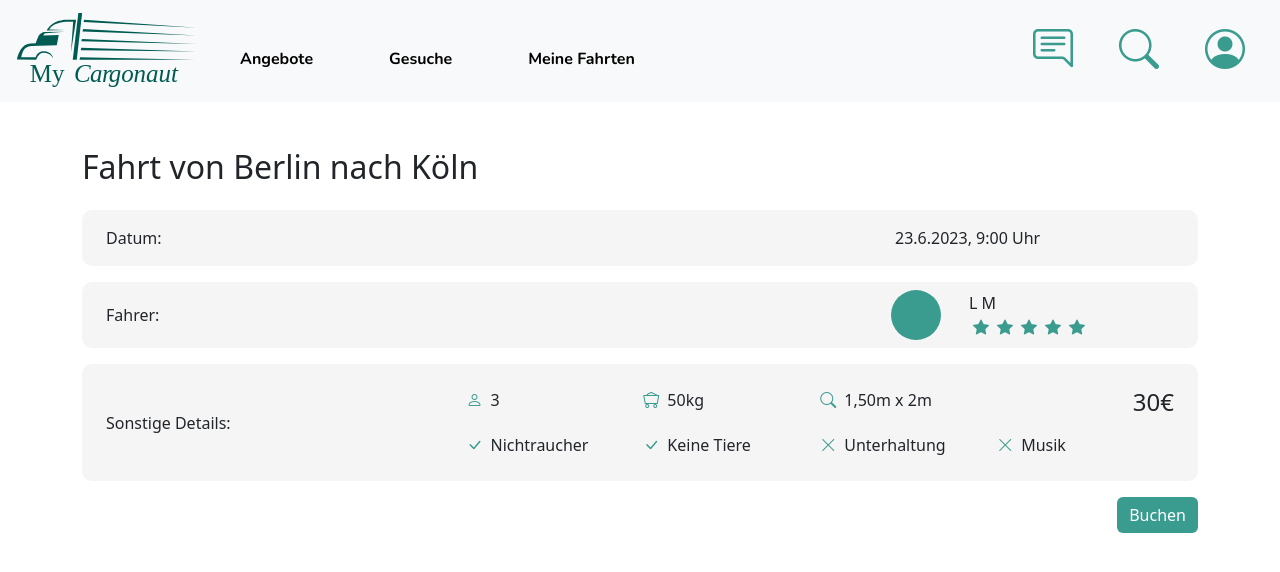
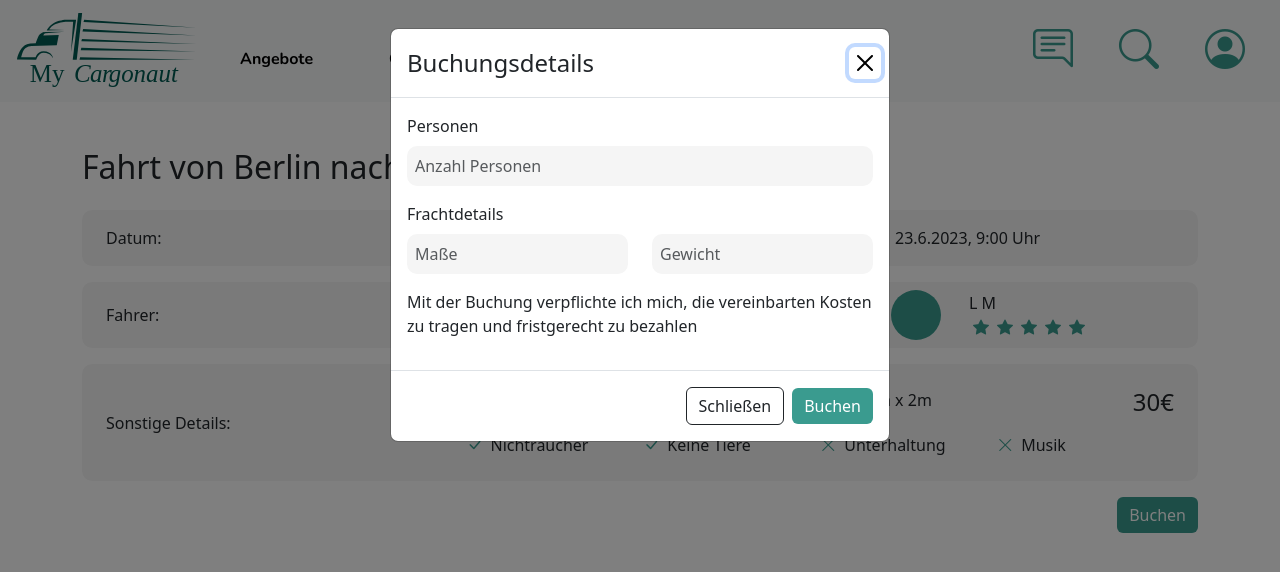
Before and after one commit to MaxMaxner/kms-cargonaut-cicd, an Angular app in the folder frontend/: page /offer-details/1 in a window 1280 px wide. Both pictures are taken after a click on the button "Buchen". Shown: the top 572 px of the page. Built offline with nearby package versions, Linux system fonts and the light colour scheme; what @ng-icons/core, @ng-icons/heroicons would draw is missing.

Commit message:
add style and functionality of Modal

```diff
--- a/frontend/src/app/book-offer-details/book-offer-details.component.html
+++ b/frontend/src/app/book-offer-details/book-offer-details.component.html
@@ -1,14 +1,33 @@
-<div class="modal-header"><h4 class="modal-title">Edit Entry</h4>
+<div class="modal-header"><h4 class="modal-title">Buchungsdetails</h4>
   <button type="button" class="btn-close" aria-label="Close" (click)="activeModal.dismiss()">
   </button>
 </div>
 <div class="modal-body">
   <div class="form-group">
-    <label for="itemInput">Title</label>
-    <input type="text" class="form-control" id="itemInput" [(ngModel)]="title">
+    <div class="row">
+      <div class="col">
+        <label for="personsInput" class="mb-2">Personen</label>
+        <input type="text" class="form-control p-2" id="personsInput" [(ngModel)]="persons" placeholder="Anzahl Personen" style="background-color: #F5F5F5; border-radius: 10px; border: none">
+      </div>
+
+      </div>
+    <div class="row">
+      <label for="transportSizeInput" class="mb-2 mt-3">Frachtdetails</label>
+      <div class="col">
+        <input type="text" class="form-control p-2" id="transportSizeInput" [(ngModel)]="size" placeholder="Maße" style="background-color: #F5F5F5; border-radius: 10px; border: none">
+      </div>
+      <div class="col">
+        <input type="text" class="form-control p-2" id="transportWeightInput" [(ngModel)]="weight" placeholder="Gewicht" style="background-color: #F5F5F5; border-radius: 10px; border: none">
+      </div>
+    </div>
+   </div>
+  <div class="row">
+    <div class="col">
+      <p class="mt-3">Mit der Buchung verpflichte ich mich, die vereinbarten Kosten zu tragen und fristgerecht zu bezahlen</p>
+    </div>
   </div>
 </div>
 <div class="modal-footer">
   <button type="button" class="btn btn-outline-dark" (click)="activeModal.dismiss()">Schließen</button>
-  <button type="button" class="btn btn-success" (click)="save()">Speichern</button>
+  <button type="button" class="btn btn-primary" style="background-color:#3A9B8F; border: none;" (click)="save()">Buchen</button>
 </div>
--- a/frontend/src/app/book-offer-details/book-offer-details.component.ts
+++ b/frontend/src/app/book-offer-details/book-offer-details.component.ts
@@ -1,4 +1,5 @@
 import { Component } from '@angular/core';
+import {NgbActiveModal} from "@ng-bootstrap/ng-bootstrap";
 
 @Component({
   selector: 'app-book-offer-details',
@@ -6,14 +7,16 @@
   styleUrls: ['./book-offer-details.component.scss']
 })
 export class BookOfferDetailsComponent {
-  public title: string;
+  public persons = "";
+  public size = "";
+  public weight = ""
 
   constructor(public activeModal: NgbActiveModal) {
   }
 
   save() {
-    if (this.title.trim().length > 0) {
-      this.activeModal.close(this.title);
+    if (this.persons.trim().length !== 0 || this.size.trim().length !== 0 && this.weight.trim().length !== 0) {
+      this.activeModal.close({persons: this.persons, size: this.size, weight: this.weight});
     }
   }
 }
--- a/frontend/src/app/offer-details/offer-details.component.html
+++ b/frontend/src/app/offer-details/offer-details.component.html
@@ -147,7 +147,7 @@
   </div>
 
   <div *ngIf=!owner&&!booked class="d-flex my-3" style="justify-content: flex-end">
-    <button type="button" class="btn btn-primary" style="background-color:#3A9B8F; border: none">Buchen</button>
+    <button type="button" (click)="book()" class="btn btn-primary" style="background-color:#3A9B8F; border: none">Buchen</button>
   </div>
 
   <div *ngIf="owner" class="d-flex my-3" style="justify-content: flex-end">
--- a/frontend/src/app/offer-details/offer-details.component.ts
+++ b/frontend/src/app/offer-details/offer-details.component.ts
@@ -1,5 +1,7 @@
 import { Component, OnInit } from '@angular/core';
 import {ActivatedRoute} from "@angular/router";
+import {NgbModal} from "@ng-bootstrap/ng-bootstrap";
+import {BookOfferDetailsComponent} from "../book-offer-details/book-offer-details.component";
 
 @Component({
   selector: 'app-offer-details',
@@ -10,6 +12,7 @@
 
   constructor(
     private route: ActivatedRoute,
+    private modalService: NgbModal
   ) {  }
 
   // this function will be called when the component is initialized
@@ -26,4 +29,12 @@
   public rideDone= false;
   public allowTracking = true;
 
+  async book() {
+    try {
+      await this.modalService.open(BookOfferDetailsComponent).result
+    } catch (err) {
+      console.log(err)
+    }
+  }
+
 }
```
